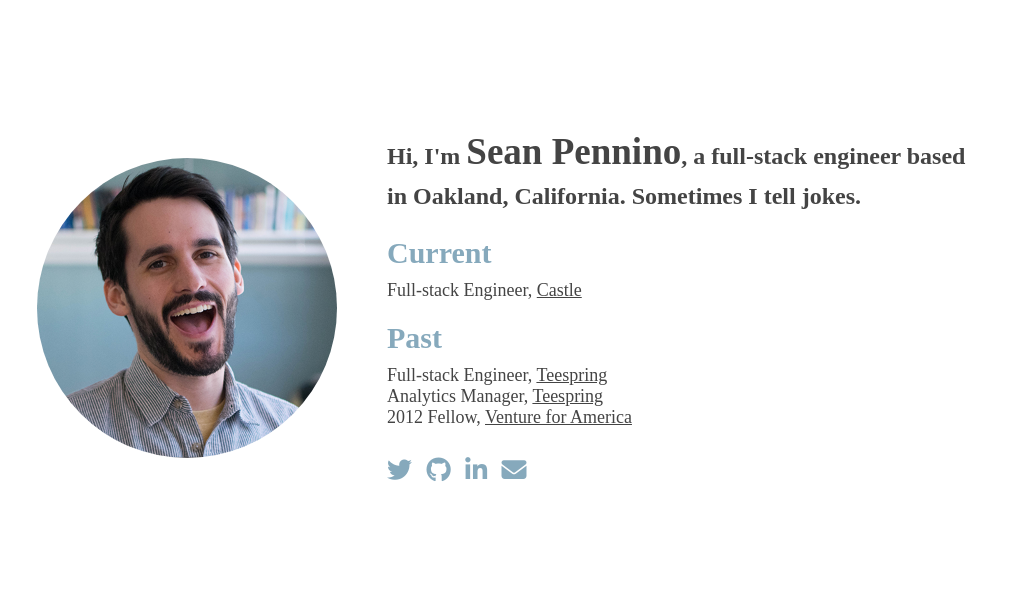
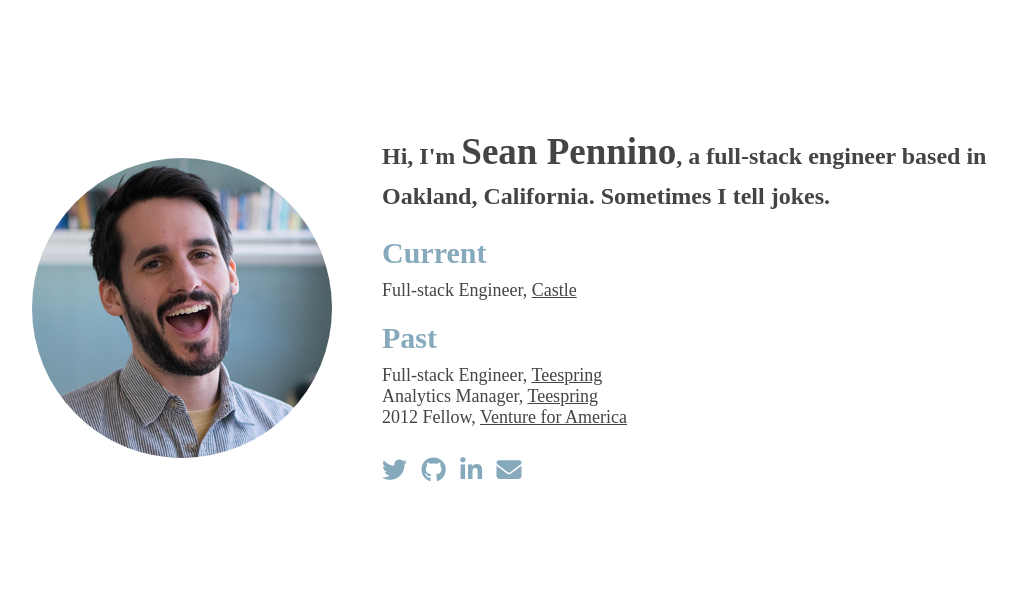
Before and after one commit to spennino/spennino.github.io, a PHP site: page / in a window 1280 px wide. Shown: the top 607 px of the page, without its empty margins (128-1144 px from the left). Run offline with PHP 8.4, Linux system fonts and the light colour scheme; some libraries are stand-ins or nearby versions; some web fonts are replaced.

Commit message:
Adjust width

```diff
--- a/style.css
+++ b/style.css
@@ -95,7 +95,7 @@ i {
 
 @media only screen and (min-width: 1100px) {
   #content {
-    width: 950px;
+    width: 960px;
     height: 600px;
   }
 
@@ -110,7 +110,7 @@ i {
   }
 
   #profile {
-    width: 600px;
+    width: 610px;
     clear: none;
     text-align: left;
     top: 50%;
```
